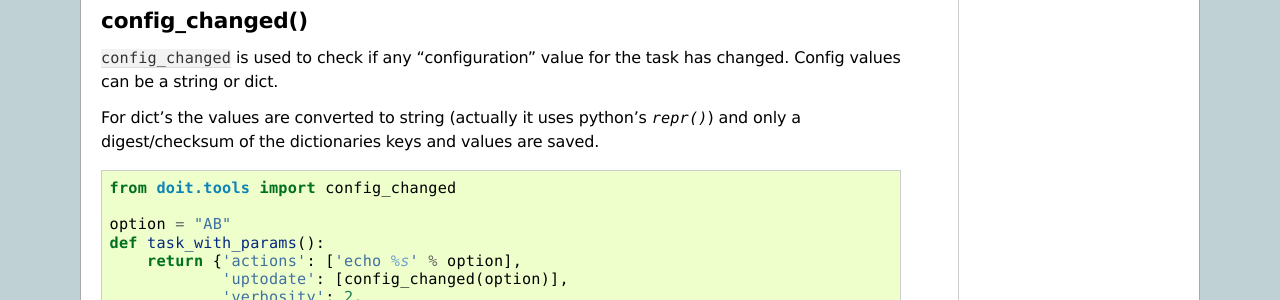
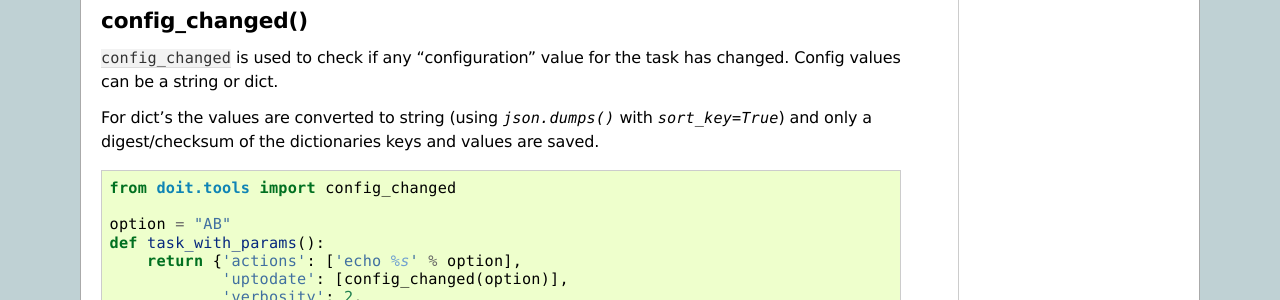
Before and after one commit to pydoit/doit, a Sphinx documentation site: the page built from doc/uptodate.rst, in a window 1280 px wide and 900 px high, scrolled down 1710 px. Shown: the part 152-452 px from the top of the window. Built offline with Sphinx 7.4.7, drawn with Linux system fonts in a browser that asks for light colours.

Commit message:
doc: refs #113 config_changed now uses json.dumps()

```diff
--- a/doc/uptodate.rst
+++ b/doc/uptodate.rst
@@ -92,7 +92,7 @@ config_changed()
 ``config_changed`` is used to check if any "configuration" value for the task has
 changed. Config values can be a string or dict.
 
-For dict's the values are converted to string (actually it uses python's `repr()`)
+For dict's the values are converted to string (using `json.dumps()` with `sort_key=True`)
 and only a digest/checksum of the dictionaries keys and values are saved.
 
 .. literalinclude:: samples/config_params.py
```
